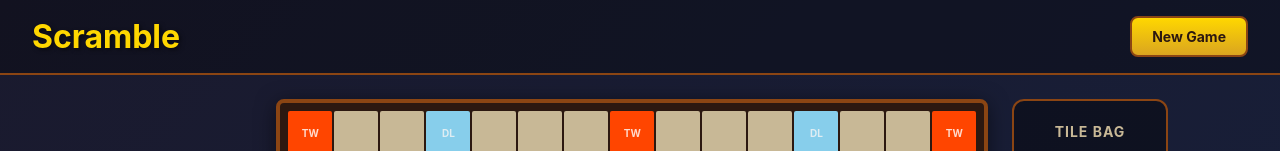
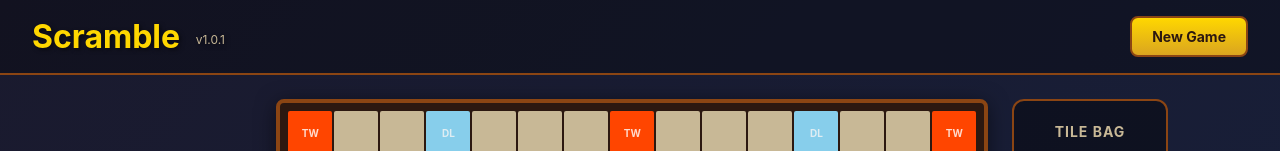
Before and after one commit to abattenb/scramble, a React (Vite) app: page / in a window 1280 px wide. Shown: the top 151 px of the page. Built offline with nearby package versions, Linux system fonts and the light colour scheme.

Commit message:
Add version number v1.0.1 to header

```diff
--- a/src/App.css
+++ b/src/App.css
@@ -39,6 +39,14 @@ body {
   font-size: 32px;
   color: #ffd700;
   text-shadow: 2px 2px 4px rgba(0, 0, 0, 0.5);
+}
+
+.header h1 .version {
+  font-size: 12px;
+  color: #c8b896;
+  font-weight: normal;
+  vertical-align: middle;
+  margin-left: 8px;
 }
 
 .game-info {
--- a/src/App.tsx
+++ b/src/App.tsx
@@ -585,7 +585,7 @@ function App() {
       )}
 
       <header className="header">
-        <h1>Scramble</h1>
+        <h1>Scramble <span className="version">v1.0.1</span></h1>
         <div className="game-info">
           <button onClick={handleNewGame} className="new-game-btn">
             New Game
```
